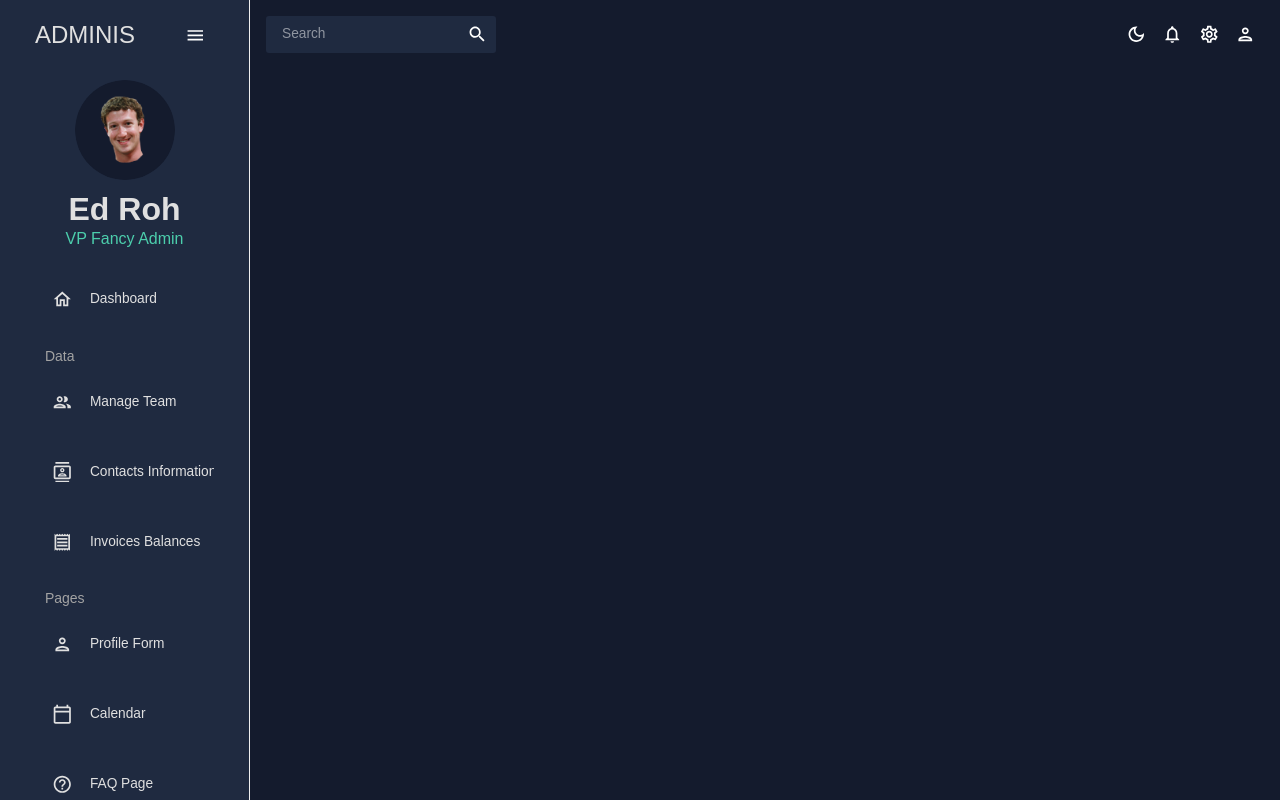
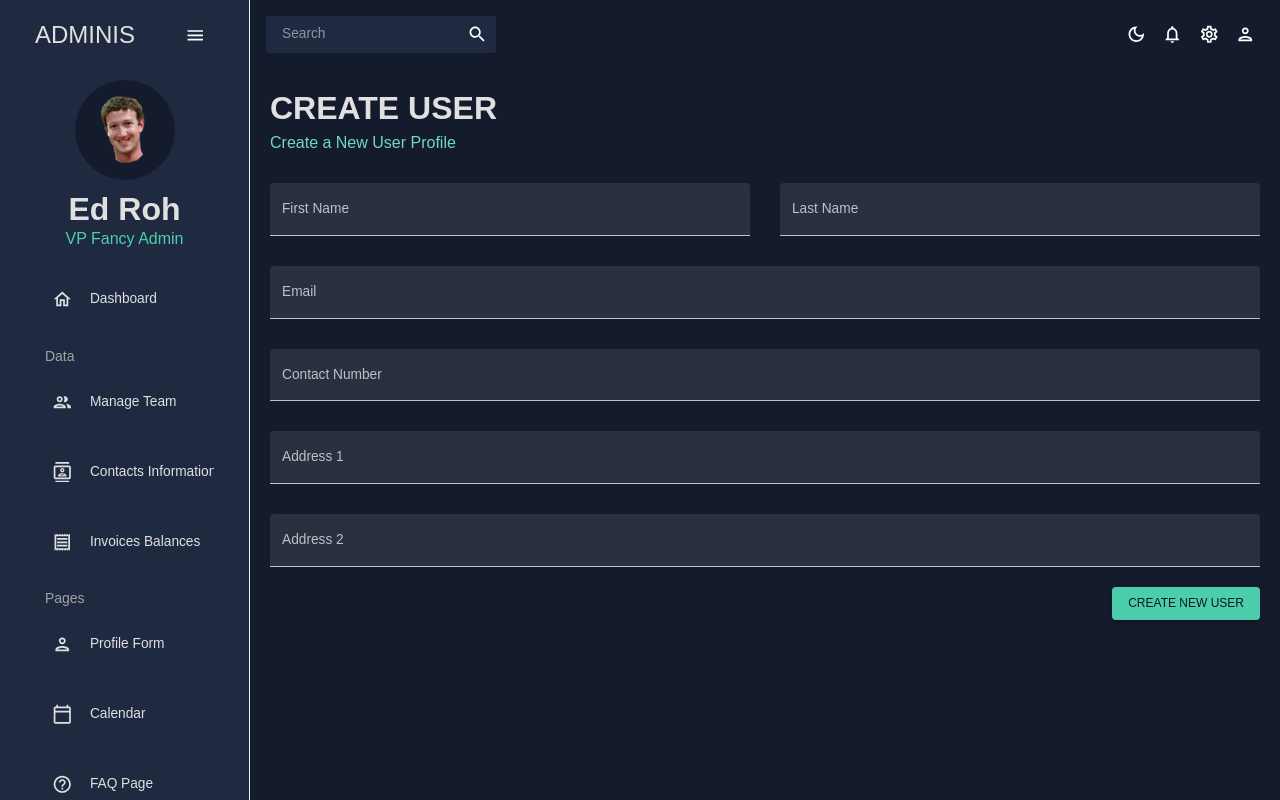
Before and after one commit to ElifPektezel/React-Admin-Dashboard-App, a React (Create React App) app: page /form in a window 1280 px wide. Shown: the top 800 px of the page. Built offline with nearby package versions, Linux system fonts and the light colour scheme.

Commit message:
form section added.

```diff
--- a/src/App.js
+++ b/src/App.js
@@ -8,7 +8,7 @@ import Team from "./scenes/team";
 import Invoices from "./scenes/invoices";
 import Contacts from "./scenes/contacts";
 //import Bar from "./scenes/bar";
-//import Form from "./scenes/form";
+import Form from "./scenes/form";
 //import Line from "./scenes/line";
 //import Pie from "./scenes/pie";
 //import FAQ from "./scenes/faq";
@@ -30,6 +30,7 @@ function App() {
               <Route path="/team" element={<Team />} />
               <Route path="/contacts" element={<Contacts />} />
               <Route path="/invoices" element={<Invoices />} />
+              <Route path="/form" element={<Form />} />
             </Routes>
           </main>
         </div>
--- /dev/null
+++ b/src/scenes/form/index.jsx
@@ -0,0 +1,154 @@
+import { Box, Button, TextField } from "@mui/material";
+import { Formik } from "formik";
+import * as yup from "yup";
+import useMediaQuery from "@mui/material/useMediaQuery";
+import Header from "../../components/Header";
+
+const Form = () => {
+  const isNonMobile = useMediaQuery("(min-width:600px)");
+
+  const handleFormSubmit = (values) => {
+    console.log(values);
+  };
+
+  return (
+    <Box m="20px">
+      <Header title="CREATE USER" subtitle="Create a New User Profile" />
+
+      <Formik
+        onSubmit={handleFormSubmit}
+        initialValues={initialValues}
+        validationSchema={checkoutSchema}
+      >
+        {({
+          values,
+          errors,
+          touched,
+          handleBlur,
+          handleChange,
+          handleSubmit,
+        }) => (
+          <form onSubmit={handleSubmit}>
+            <Box
+              display="grid"
+              gap="30px"
+              gridTemplateColumns="repeat(4, minmax(0, 1fr))"
+              sx={{
+                "& > div": { gridColumn: isNonMobile ? undefined : "span 4" },
+              }}
+            >
+              <TextField
+                fullWidth
+                variant="filled"
+                type="text"
+                label="First Name"
+                onBlur={handleBlur}
+                onChange={handleChange}
+                value={values.firstName}
+                name="firstName"
+                error={!!touched.firstName && !!errors.firstName}
+                helperText={touched.firstName && errors.firstName}
+                sx={{ gridColumn: "span 2" }}
+              />
+              <TextField
+                fullWidth
+                variant="filled"
+                type="text"
+                label="Last Name"
+                onBlur={handleBlur}
+                onChange={handleChange}
+                value={values.lastName}
+                name="lastName"
+                error={!!touched.lastName && !!errors.lastName}
+                helperText={touched.lastName && errors.lastName}
+                sx={{ gridColumn: "span 2" }}
+              />
+              <TextField
+                fullWidth
+                variant="filled"
+                type="text"
+                label="Email"
+                onBlur={handleBlur}
+                onChange={handleChange}
+                value={values.email}
+                name="email"
+                error={!!touched.email && !!errors.email}
+                helperText={touched.email && errors.email}
+                sx={{ gridColumn: "span 4" }}
+              />
+              <TextField
+                fullWidth
+                variant="filled"
+                type="text"
+                label="Contact Number"
+                onBlur={handleBlur}
+                onChange={handleChange}
+                value={values.contact}
+                name="contact"
+                error={!!touched.contact && !!errors.contact}
+                helperText={touched.contact && errors.contact}
+                sx={{ gridColumn: "span 4" }}
+              />
+              <TextField
+                fullWidth
+                variant="filled"
+                type="text"
+                label="Address 1"
+                onBlur={handleBlur}
+                onChange={handleChange}
+                value={values.address1}
+                name="address1"
+                error={!!touched.address1 && !!errors.address1}
+                helperText={touched.address1 && errors.address1}
+                sx={{ gridColumn: "span 4" }}
+              />
+              <TextField
+                fullWidth
+                variant="filled"
+                type="text"
+                label="Address 2"
+                onBlur={handleBlur}
+                onChange={handleChange}
+                value={values.address2}
+                name="address2"
+                error={!!touched.address2 && !!errors.address2}
+                helperText={touched.address2 && errors.address2}
+                sx={{ gridColumn: "span 4" }}
+              />
+            </Box>
+            <Box display="flex" justifyContent="end" mt="20px">
+              <Button type="submit" color="secondary" variant="contained">
+                Create New User
+              </Button>
+            </Box>
+          </form>
+        )}
+      </Formik>
+    </Box>
+  );
+};
+
+const phoneRegExp =
+  /^((\+[1-9]{1,4}[ -]?)|(\([0-9]{2,3}\)[ -]?)|([0-9]{2,4})[ -]?)*?[0-9]{3,4}[ -]?[0-9]{3,4}$/;
+
+const checkoutSchema = yup.object().shape({
+  firstName: yup.string().required("required"),
+  lastName: yup.string().required("required"),
+  email: yup.string().email("invalid email").required("required"),
+  contact: yup
+    .string()
+    .matches(phoneRegExp, "Phone number is not valid")
+    .required("required"),
+  address1: yup.string().required("required"),
+  address2: yup.string().required("required"),
+});
+const initialValues = {
+  firstName: "",
+  lastName: "",
+  email: "",
+  contact: "",
+  address1: "",
+  address2: "",
+};
+
+export default Form;
```
